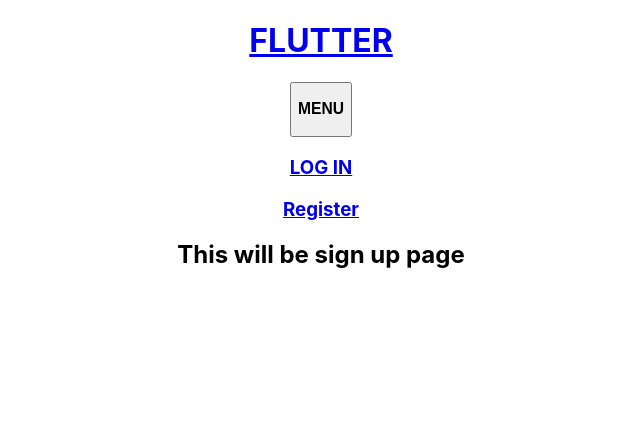
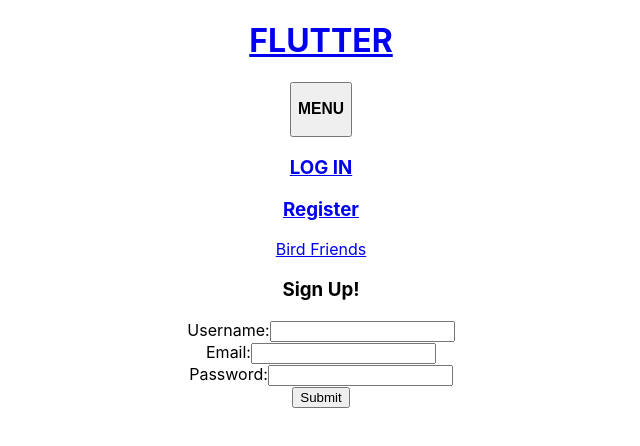
Before and after one commit to StrangerLs/Flutter, a React (Create React App) app in the folder client/: page /register in a window 1280 px wide. Shown: the top 446 px of the page, without its empty margins (319-959 px from the left). Built offline with nearby package versions, Linux system fonts and the light colour scheme.

Commit message:
sign up screen

```diff
--- a/client/src/Containers/MainContainer.jsx
+++ b/client/src/Containers/MainContainer.jsx
@@ -5,7 +5,8 @@
 import { getCharacteristics } from '../Services/characteristics'
 import { deleteBird, getAllBirds, postBird, putBird, getOneBird } from '../Services/birds'
 import AllBirds from '../Screens/AllBirds/AllBirds';
-
+import Home from '../Screens/Home/Home'
+import BirdInfo from '../Screens/BirdInfo/BirdInfo'
 export default function MainContainer(props) {
   const [birds, setBirds] = useState([]);
   const [characteristics, setCharacteristics] = useState([]);
@@ -30,11 +31,17 @@
 
   return (
     <Switch>
+      <Route path='/birds/:id'>
+        <BirdInfo
+          characteristics={characteristics}/>
+      </Route>
 
       <Route path='/birds'>
         <AllBirds
           birds={birds}/>
       </Route>
+
+      <Home/>
     </Switch>
   )
 }
--- a/client/src/Screens/AllBirds/AllBirds.jsx
+++ b/client/src/Screens/AllBirds/AllBirds.jsx
@@ -13,11 +13,10 @@
       <React.Fragment key={bird.id}>
         <Link to={`/birds/${bird.id}`}>
           <p>{bird.name}</p>
+        <img src={bird.image_url}/>
         </Link>
       </React.Fragment>
     ))}
-    <br />
-    <Link to='/birds/new'><button>create</button></Link>
   </div>
   )
 }
--- a/client/src/Screens/BirdInfo/BirdInfo.jsx
+++ b/client/src/Screens/BirdInfo/BirdInfo.jsx
@@ -1,9 +1,40 @@
 import React from 'react'
+import { useState, useEffect } from "react";
+import { useParams } from 'react-router-dom';
+import { getOneBird } from '../../Services/birds';
 
-export default function BirdInfo() {
+
+export default function BirdInfo(props) {
+  const [bird, setBird] = useState(null);
+  const [charId, setCharId] = useState('')
+  const { characteristics } = props;
+  const { id } = useParams()
+
+
+  useEffect(() => {
+    const fetchOneBird = async () => {
+      const birdData = await getOneBird(id);
+      setBird(birdData)
+    }
+    fetchOneBird()
+  }, [])
+
+  const handleChange = (e) => {
+    const { value } = e.target;
+    setCharId(value)
+  }
+
+  // const handleSubmit = async (e) => {
+  //   e.preventDefault();
+  //   const birdData = await add
+  // }
   return (
     <div>
-      <h1>info on a specific bird</h1>
+      <h1>{bird?.name}</h1>
+      <img src={bird?.image_url} />
+      <h2>{bird?.description}</h2>
+      <h3>{bird?.type_of_bird}</h3>
+
     </div>
   )
 }
--- a/client/src/Screens/SignUp/SignUp.jsx
+++ b/client/src/Screens/SignUp/SignUp.jsx
@@ -1,10 +1,63 @@
 import React from 'react'
-import { Route } from 'react-router-dom'
+import { useState } from 'react';
 
-export default function SignUp() {
+export default function SignUp(props) {
+  const [formData, setFormData] = useState({
+    username: '',
+    email: '',
+    password: ''
+  })
+
+  const { username, email, password } = formData;
+  const { handleRegister } = props;
+
+  const handleChange = (e) => {
+    const { name, value } = e.target;
+    setFormData(prevState => ({
+      ...prevState,
+      [name]: value
+    }))
+  }
   return (
-    <div>
-        <h2>This will be sign up page</h2>
-    </div>
+
+      <form onSubmit={(e) => {
+        e.preventDefault();
+        handleRegister(formData)
+      }}>
+        <h3>Sign Up!</h3>
+        <label>
+          Username:
+            <input
+            type='text'
+            name='username'
+            value={username}
+            onChange={handleChange}
+            />
+      </label>
+      <br />
+      <label>
+        Email:
+        <input
+          type='text'
+          name='email'
+          value={email}
+          onChange={handleChange}
+        />
+      </label>
+      <br />
+      <label>Password:
+        <input
+          type='password'
+          name='password'
+          value={password}
+          onChange={handleChange}
+        />
+      </label>
+      <br />
+      <button>Submit</button>
+      </form>
+
+
+
   )
 }
--- a/client/src/Shared/Header.jsx
+++ b/client/src/Shared/Header.jsx
@@ -17,7 +17,9 @@
       <Link to="/register">
         <h3>Register</h3>
       </Link>
-
+      <Link to="/birds">
+        Bird Friends
+      </Link>
     </div>
   );
 }
```
